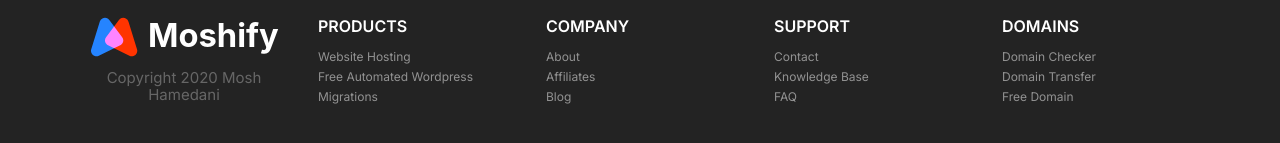
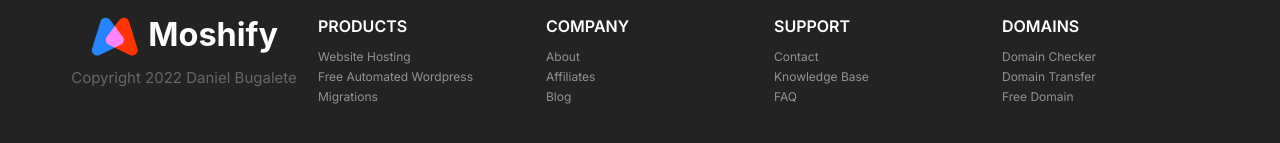
Before and after one commit to BugaleteDaniel1/furry-barnacle, a website built with Parcel: page index.html in a window 1280 px wide. Shown: the part 4419-4562 px from the top of the page. Built offline with nearby package versions, Linux system fonts and the light colour scheme.

Commit message:
.correct a type error

```diff
--- a/index.html
+++ b/index.html
@@ -379,7 +379,7 @@
         </section>
         <div class="container footer__brand">
           <img src="styles.css/images/logo.svg" alt="" />
-          <p class="footer__paragraph">Copyright 2020 Mosh Hamedani</p>
+          <p class="footer__paragraph">Copyright 2022 Daniel Bugalete</p>
         </div>
       </div>
     </footer>
```
